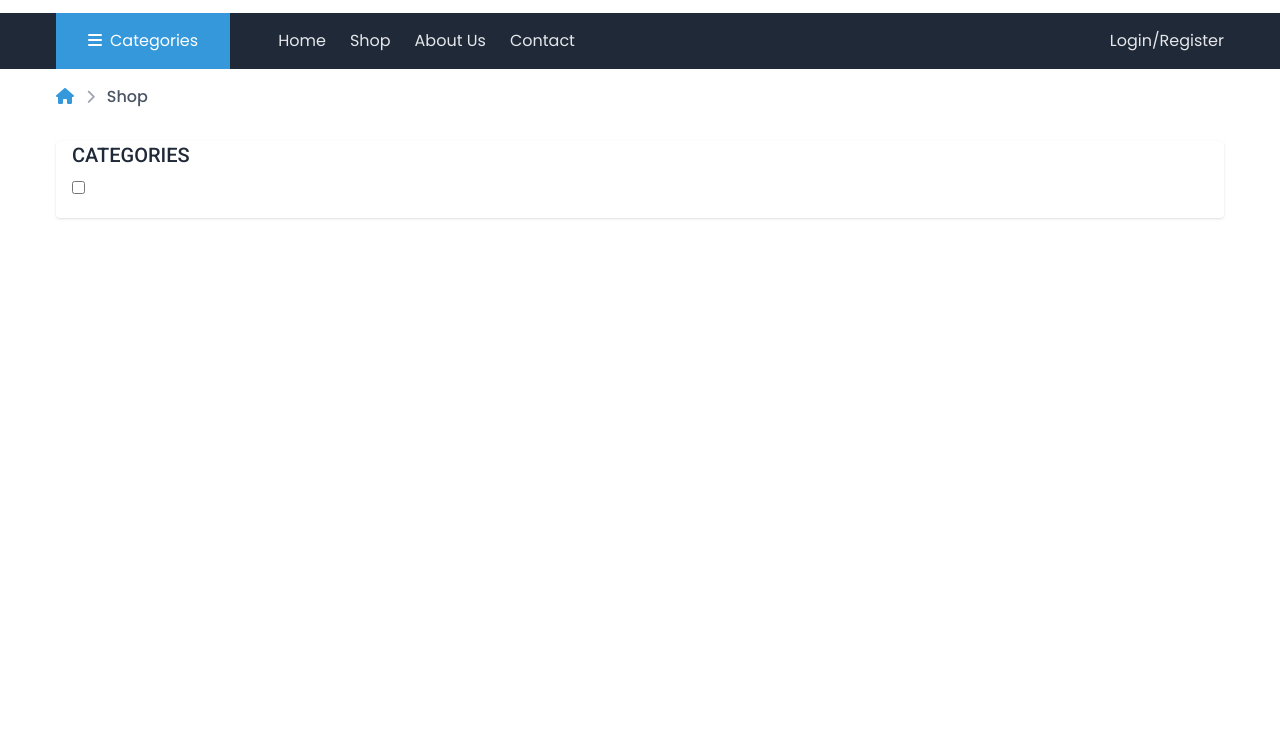
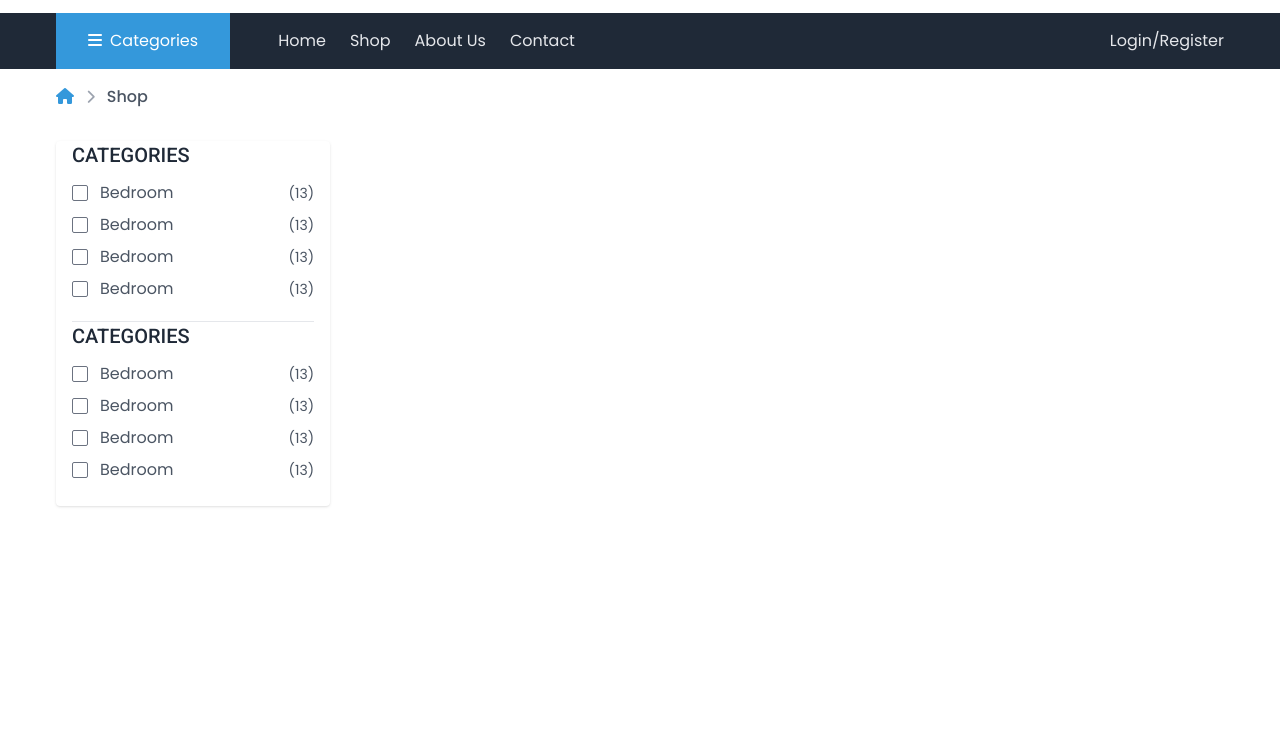
Before and after one commit to mdshajibazher/tailwind-ecom-design, a website: page shop.html in a window 1280 px wide. Shown: the part 69-800 px from the top of the page. Drawn offline with Linux system fonts and the light colour scheme.

Commit message:
working on

```diff
--- a/package.json
+++ b/package.json
@@ -3,6 +3,7 @@
     "watch": "npx tailwindcss -i ./src/input.css -o ./dist/output.css --watch"
   },
   "devDependencies": {
+    "@tailwindcss/forms": "^0.5.6",
     "tailwindcss": "^3.3.3"
   }
 }
--- a/shop.html
+++ b/shop.html
@@ -117,23 +117,88 @@
   <!-- Breadcrumb End-->
 
   <!-- Shop wrapper -->
-  <div class="container grid grid-col-4 gap-6 pt-4 pb-16">
+  <div class="container grid grid-cols-4 gap-6 pt-4 pb-16 items-start">
     <!-- Sidebar -->
     <div class="col-span-1 bg-white px-4 pb-6 shadow rounded overflow-hidden">
-      <div class="divide-y divide-red-200  space-y-5">
+      <div class="divide-y divide-gray-200  space-y-5">
         <!-- category filter -->
         <div>
           <h3 class="text-xl text-gray-800 mb-3 uppercase font-medium">Categories</h3>
           <div class="space-y-2">
             <!-- single category -->
             <div class="flex items-center">
-              <input type="checkbox" id="cat-1">
-              <label for="cat-1"></label>
+              <input type="checkbox" id="cat-1" class="text-primary focus:ring-0 rounded-sm cursor-pointer">
+              <label for="cat-1" class="text-gray-600 ml-3 cursor-pointer">Bedroom</label>
+              <div class="text-gray-600 text-sm ml-auto">(13)</div>
             </div>
             <!-- end single category -->
+
+            <!-- single category -->
+            <div class="flex items-center">
+              <input type="checkbox" id="cat-1" class="text-primary focus:ring-0 rounded-sm cursor-pointer">
+              <label for="cat-1" class="text-gray-600 ml-3 cursor-pointer">Bedroom</label>
+              <div class="text-gray-600 text-sm ml-auto">(13)</div>
+            </div>
+            <!-- end single category -->
+
+                <!-- single category -->
+                <div class="flex items-center">
+                  <input type="checkbox" id="cat-1" class="text-primary focus:ring-0 rounded-sm cursor-pointer">
+                  <label for="cat-1" class="text-gray-600 ml-3 cursor-pointer">Bedroom</label>
+                  <div class="text-gray-600 text-sm ml-auto">(13)</div>
+                </div>
+                <!-- end single category -->
+
+                <!-- single category -->
+                <div class="flex items-center">
+                  <input type="checkbox" id="cat-1" class="text-primary focus:ring-0 rounded-sm cursor-pointer">
+                  <label for="cat-1" class="text-gray-600 ml-3 cursor-pointer">Bedroom</label>
+                  <div class="text-gray-600 text-sm ml-auto">(13)</div>
+                </div>
+                <!-- end single category -->
           </div>
         </div>
         <!-- end category filter -->
+
+
+                <!-- brand filter -->
+                <div>
+                  <h3 class="text-xl text-gray-800 mb-3 uppercase font-medium">Categories</h3>
+                  <div class="space-y-2">
+                    <!-- single brand -->
+                    <div class="flex items-center">
+                      <input type="checkbox" id="cat-1" class="text-primary focus:ring-0 rounded-sm cursor-pointer">
+                      <label for="cat-1" class="text-gray-600 ml-3 cursor-pointer">Bedroom</label>
+                      <div class="text-gray-600 text-sm ml-auto">(13)</div>
+                    </div>
+                    <!-- end single brand -->
+
+                    <!-- single brand -->
+                    <div class="flex items-center">
+                      <input type="checkbox" id="cat-1" class="text-primary focus:ring-0 rounded-sm cursor-pointer">
+                      <label for="cat-1" class="text-gray-600 ml-3 cursor-pointer">Bedroom</label>
+                      <div class="text-gray-600 text-sm ml-auto">(13)</div>
+                    </div>
+                    <!-- end single brand -->
+
+                        <!-- single brand -->
+                        <div class="flex items-center">
+                          <input type="checkbox" id="cat-1" class="text-primary focus:ring-0 rounded-sm cursor-pointer">
+                          <label for="cat-1" class="text-gray-600 ml-3 cursor-pointer">Bedroom</label>
+                          <div class="text-gray-600 text-sm ml-auto">(13)</div>
+                        </div>
+                        <!-- end single brand -->
+
+                        <!-- single brand -->
+                        <div class="flex items-center">
+                          <input type="checkbox" id="cat-1" class="text-primary focus:ring-0 rounded-sm cursor-pointer">
+                          <label for="cat-1" class="text-gray-600 ml-3 cursor-pointer">Bedroom</label>
+                          <div class="text-gray-600 text-sm ml-auto">(13)</div>
+                        </div>
+                        <!-- end single brand -->
+                  </div>
+                </div>
+                <!-- end category filter -->
       </div>
     </div>
     <!-- Sidebar end -->
--- a/tailwind.config.js
+++ b/tailwind.config.js
@@ -24,5 +24,7 @@ module.exports = {
   },
 
 
-  plugins: [],
+  plugins: [
+    require('@tailwindcss/forms'),
+  ],
 }
```
Also changed, not shown: dist/output.css, 1 other file.
